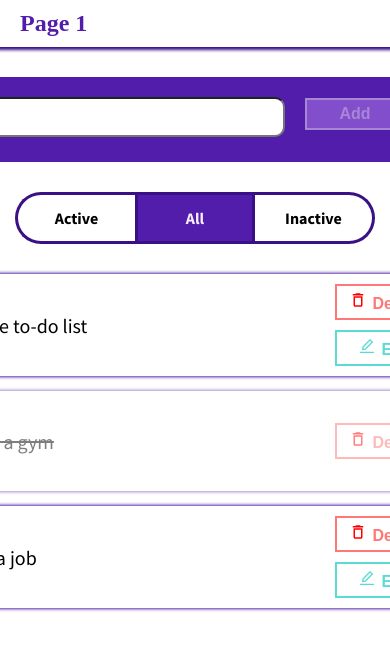
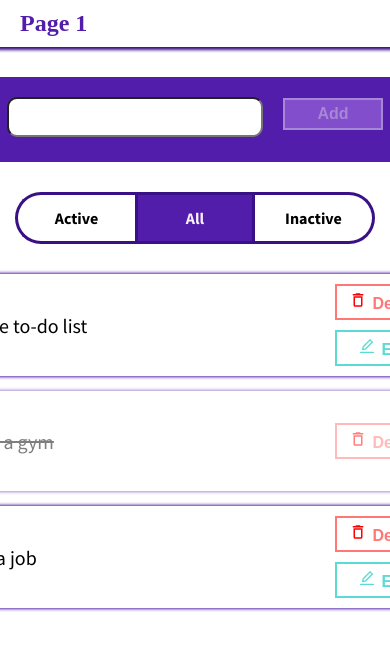
Before and after one commit to takeAmoment/react-todo-hw, a React (Create React App) app: page /todo in a window 390 px wide. Shown: the top 650 px of the page. Built offline with nearby package versions, Linux system fonts and the light colour scheme.

Commit message:
feat: add media queris for input

```diff
--- a/src/components/Fields/InputField/InputField.module.css
+++ b/src/components/Fields/InputField/InputField.module.css
@@ -3,11 +3,16 @@
     flex-direction: column;
 }
 .input {
-    width: 30rem;
+    width: 32rem;
     height: 4rem;
     border-radius: 1rem;
     font-size: 1.8rem;
     padding: 0 1rem;
+}
+@media (max-width: 400px) {
+    .input{
+        width: 100%;
+    }
 }
 .error {
     padding: 0.3rem 0rem;
--- a/src/pages/MainPage/MainPage.module.css
+++ b/src/pages/MainPage/MainPage.module.css
@@ -31,7 +31,7 @@
 }
 .task__container {
     margin-top: 4rem;
-    width: 42rem;
+    width: 45rem;
     display: flex;
     gap: 1rem;
     flex-direction: column;
```
